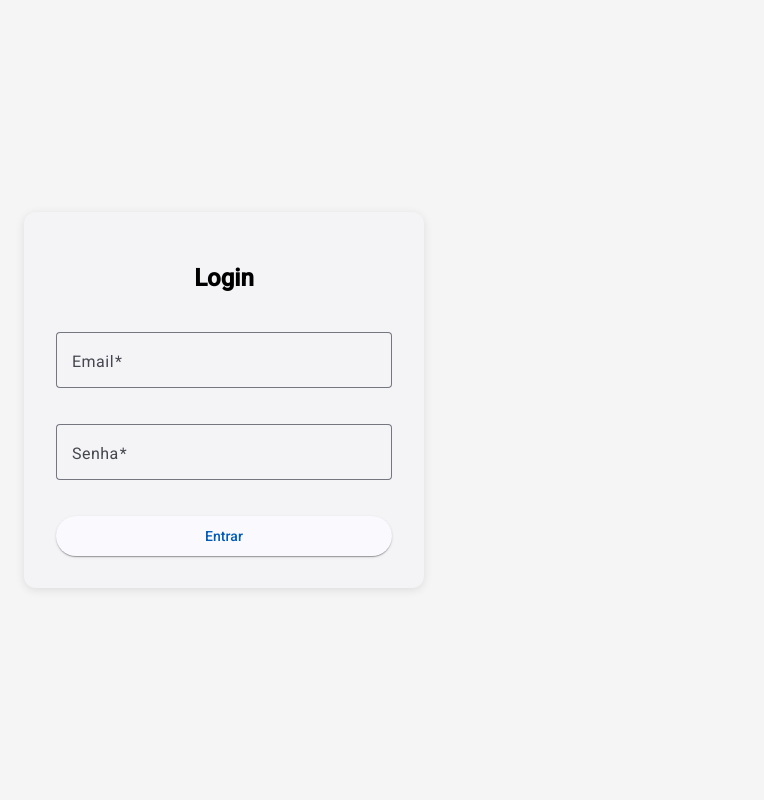
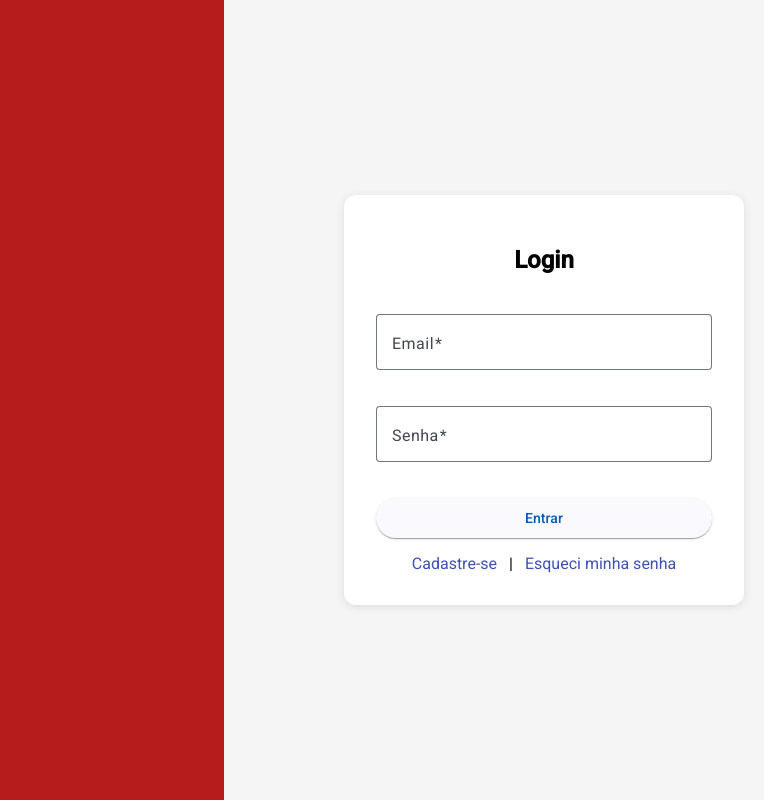
Before and after one commit to DouglasMS91/gestao-frotas, an Angular app: page /login in a window 1280 px wide. Shown: the whole page, without its empty margins (416-1180 px from the left). Built offline with nearby package versions, Linux system fonts and the light colour scheme.

Commit message:
inicio do front, padronizacao vermelho e cinza

```diff
--- a/src/app/pages/login/login.component.css
+++ b/src/app/pages/login/login.component.css
@@ -1,9 +1,28 @@
 .login-container {
+  display: flex;
+  flex-direction: row;
+  width: 100vw;
+  height: 100vh;
+  margin: 0;
+  padding: 0;
+  overflow: hidden;
+}
+
+.left-panel,
+.right-panel {
+  width: 50%;
+  height: 100vh;
+}
+
+.left-panel {
+  background-color: #b71c1c;
+}
+
+.right-panel {
+  background-color: #f5f5f5;
   display: flex;
   justify-content: center;
   align-items: center;
-  height: 100vh;
-  background-color: #f5f5f5;
 }
 
 .login-card {
@@ -11,6 +30,7 @@
   max-width: 400px;
   padding: 2rem;
   box-shadow: 0 2px 10px rgba(0, 0, 0, 0.1);
+  background-color: #fff;
 }
 
 .login-title {
@@ -22,3 +42,14 @@
   width: 100%;
   margin-top: 1rem;
 }
+
+.login-links {
+  text-align: center;
+  margin-top: 1rem;
+}
+
+.login-links a {
+  text-decoration: none;
+  color: #3f51b5;
+  margin: 0 0.5rem;
+}
--- a/src/app/pages/login/login.component.html
+++ b/src/app/pages/login/login.component.html
@@ -1,5 +1,9 @@
-<!-- login.component.html -->
 <div class="login-container">
+  <div class="left-panel">
+    <!-- Espaço para imagem ou frase motivacional futuramente -->
+  </div>
+
+  <div class="right-panel">
     <mat-card class="login-card">
       <h2 class="login-title">Login</h2>
 
@@ -18,5 +22,11 @@
           Entrar
         </button>
       </form>
+
+      <div class="login-links">
+        <a routerLink="/cadastro">Cadastre-se</a> |
+        <a routerLink="/recuperar-senha">Esqueci minha senha</a>
+      </div>
     </mat-card>
   </div>
+</div>
--- a/src/app/pages/login/login.component.ts
+++ b/src/app/pages/login/login.component.ts
@@ -2,15 +2,12 @@ import { Component } from '@angular/core';
 import { MatFormFieldModule } from '@angular/material/form-field';
 import { MatInputModule } from '@angular/material/input';
 import { MatButtonModule } from '@angular/material/button';
-import { ReactiveFormsModule, FormBuilder, FormGroup } from '@angular/forms';
+import { ReactiveFormsModule, FormBuilder, FormGroup, Validators } from '@angular/forms';
 import { Router, RouterModule } from '@angular/router';
 import { MatCardModule } from '@angular/material/card';
 
-
-
-
 @Component({
-  selector: 'app-login',
+  selector: 'app-root',
   standalone: true,
   imports: [
     MatFormFieldModule,
@@ -21,21 +18,25 @@ import { MatCardModule } from '@angular/material/card';
     MatCardModule
   ],
   templateUrl: './login.component.html',
-  styleUrl: './login.component.css'
+  styleUrls: ['./login.component.css']
 })
 export class LoginComponent {
   loginForm: FormGroup;
 
-    constructor(private fb: FormBuilder, private router: Router){
-      this.loginForm = this.fb.group({
-        email: [''],
-        senha: ['']
-      })
-    }
-
-    onLogin() {
-    this.router.navigate(['/admin']); // redireciona
+  constructor(private fb: FormBuilder, private router: Router) {
+    this.loginForm = this.fb.group({
+      email: ['', [Validators.required, Validators.email]],
+      senha: ['', [Validators.required]]
+    });
   }
 
+  onLogin() {
+    if (this.loginForm.valid) {
 
+      console.log('Login com:', this.loginForm.value);
+      this.router.navigate(['/admin']);
+    } else {
+      this.loginForm.markAllAsTouched();
+    }
+  }
 }
```
Lines whose indentation alone changed are shown as unchanged.
